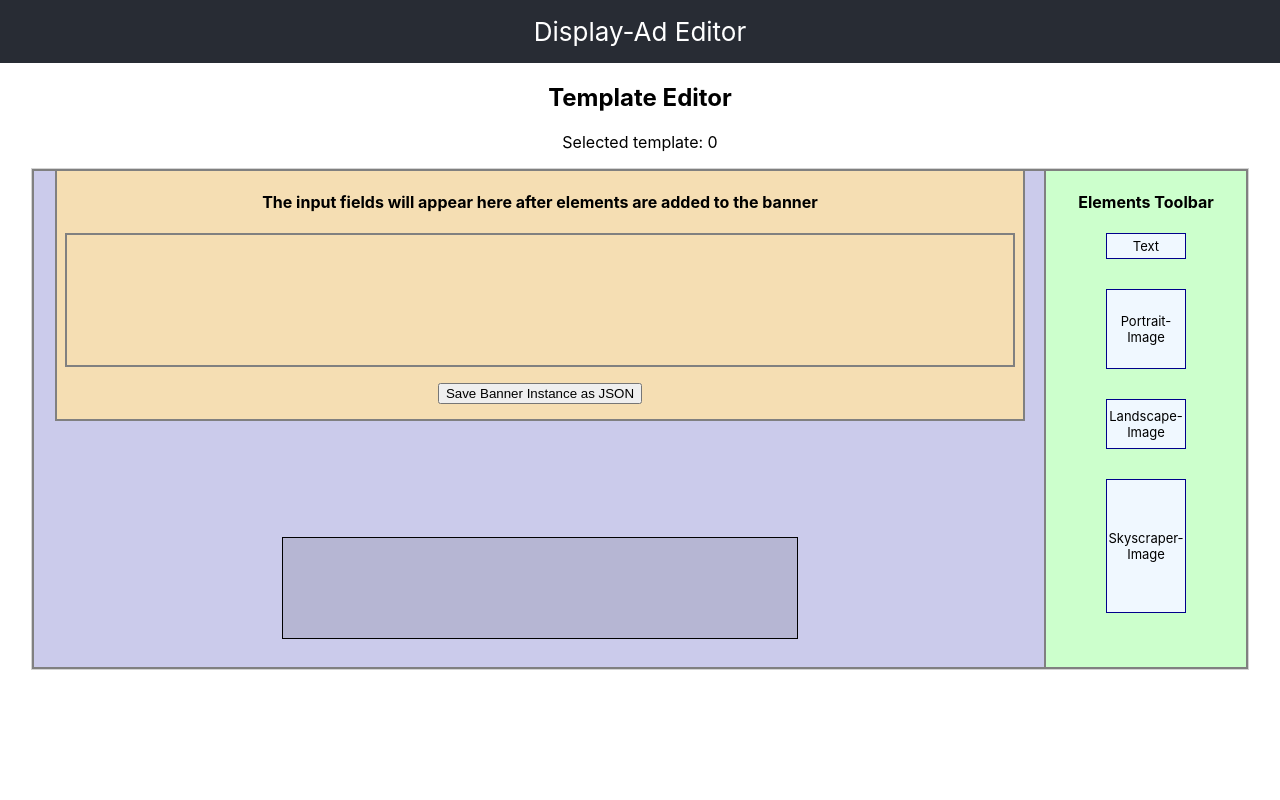
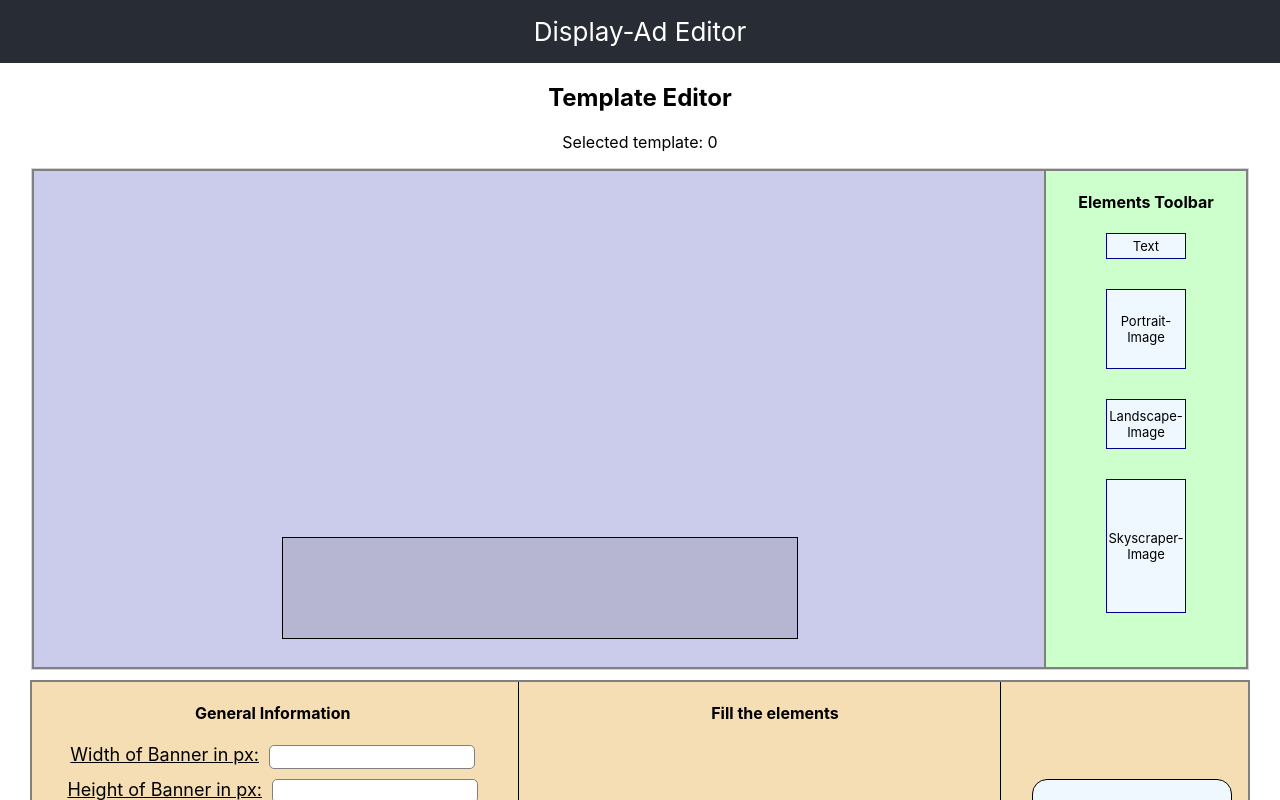
Before and after one commit to ferasalsabaa/awtp, a React (Create React App) app in the folder da-editor/: page / in a window 1280 px wide. Both pictures are taken after a click on the button "Standard-Banner". Shown: the top 800 px of the page. Built offline with nearby package versions, Linux system fonts and the light colour scheme.

Commit message:
Update: Added General Info Inputs and JSON_template

```diff
--- a/da-editor/src/steps/BannerInputs.css
+++ b/da-editor/src/steps/BannerInputs.css
@@ -1,4 +1,31 @@
-.banner-inputs{
-    /* position: absolute;
-    width: 100%; */
+.input-fields{
+    width: 95%;
+    min-height: 200px;
+    position: relative;
+    background: wheat;
+    margin: auto;
+    display: flex;
+    flex-direction: column;
 }
+
+.banner-element-input{
+    margin-bottom: 10px;
+}
+
+.banner-element-input label{
+    font-size: large;
+    text-decoration: underline;
+}
+
+.banner-element-input input,
+.banner-element-input select{
+    width: 200px;
+    height: 20px;
+    margin-left: 10px;
+    border: 1px solid gray;
+    border-radius: 5px;
+}
+
+.label-input{
+    margin-bottom: 10px;
+}
--- a/da-editor/src/steps/BannerInputs.js
+++ b/da-editor/src/steps/BannerInputs.js
@@ -2,46 +2,37 @@ import React from 'react';
 import './BannerInputs.css';
 import { ToolTypes } from './ToolTypes';
 
-export const BannerInputs = () => {
-    const [banner_inputs, setInputs] = React.useState([]);
-
-    const addInputField = (type) => {
-        const newInput = {
-            type
-        }
-        setInputs((prevElements) => [...prevElements, newInput])
-    };
-
+export const BannerInputs = ({elements}) => {
     return (
-        <div>
-            <h4>The input fields will appear here after elements are added to the banner</h4>
-            <div className='banner-inputs'>{banner_inputs.map((input_field, index) => {
-                if (input_field.type === ToolTypes.Text) {
-                    return <div key={index} className="banner-text-element-input">
-                        <label for="text_input">Den Text, der in Text {index} stehen soll, eingeben:</label>
+        <>
+            <h4>Fill the elements</h4>
+            <div className='input-fields'>{elements.map((element, index) => {
+                if (element.type === ToolTypes.Text) {
+                    return <div key={index} className="banner-element-input">
+                        <label hmtlFor="text_input">Text {index}:</label>
                         <input type="text" id="text_input"/>
                     </div>
                 }
-                else if (input_field.type === ToolTypes.Portrait){
-                    return <div key={index} className="banner-text-element-input">
-                        <label for="portrait_input">URL für Portrait {index} eingeben:</label>
+                else if (element.type === ToolTypes.Portrait){
+                    return <div key={index} className="banner-element-input">
+                        <label hmtlFor="portrait_input">Portrait {index} URL:</label>
                         <input type="text" id="portrait_input"/>
                     </div>
                 }
-                else if (input_field.type === ToolTypes.Landscape){
-                    return <div key={index} className="banner-text-element-input">
-                        <label for="landscape_input">URL für Landscape {index} eingeben:</label>
+                else if (element.type === ToolTypes.Landscape){
+                    return <div key={index} className="banner-element-input">
+                        <label htmlFor="landscape_input">Landscape {index} URL:</label>
                         <input type="text" id="landscape_input"/>
                     </div>
                 }
-                else if (input_field.type === ToolTypes.Skyscraper){
-                    return <div key={index} className="banner-text-element-input">
-                        <label for="skyscraper_input">URL für Skyscraper {index} eingeben:</label>
+                else if (element.type === ToolTypes.Skyscraper){
+                    return <div key={index} className="banner-element-input">
+                        <label hmtlFor="skyscraper_input">Skyscraper {index} URL:</label>
                         <input type="text" id="skyscraper_input"/>
                     </div>
                 }
                 return null;
             })}</div>
-        </div>
+        </>
     );
 }
--- a/da-editor/src/steps/BannerTemplate.css
+++ b/da-editor/src/steps/BannerTemplate.css
@@ -34,25 +34,6 @@
     overflow-y: hidden;
 }
 
-.input-fields{
-    width: 95%;
-    min-height: 200px;
-    position: relative;
-    background: wheat;
-    border: 2px solid gray;
-    margin: auto;
-}
-
-.banner-inputs{
-    width: 95%;
-    min-height: 100px;
-    position: relative;
-    background: wheat;
-    border: 2px solid gray;
-    margin: 0 auto;
-    padding: 15px;
-}
-
 .banner-element{
     position: absolute;
     margin-right: 20px;
@@ -73,10 +54,6 @@
     outline: none;
     top: 0;
     right: 0;
-}
-
-.submit-banner-button {
-    margin: 15px;
 }
 
 .is-over {
--- a/da-editor/src/steps/BannerTemplate.js
+++ b/da-editor/src/steps/BannerTemplate.js
@@ -4,8 +4,11 @@ import { BannerInputs } from './BannerInputs';
 import { useDrop, useDragDropManager } from 'react-dnd'
 import { ToolTypes } from './ToolTypes';
 import { mergeRefs } from "react-merge-refs";
+import { element } from 'prop-types';
 
-export const BannerTemplate = ({ template }) => {
+export const BannerTemplate = ({ template, elements, setElements }) => {
+    console.log(elements)
+    console.log(JSON.stringify(elements))
     const dragDropManager = useDragDropManager();
     const monitor = dragDropManager.getMonitor();
     // const monitor_L_Banner_Left = dragDropManager.getMonitor();
@@ -13,16 +16,6 @@ export const BannerTemplate = ({ template }) => {
     const dropZone = React.useRef();
     // const dropZone_L_Banner_Left = React.useRef();
     // const dropZone_L_Banner_Bottom = React.useRef();
-    const [elements, setElements] = React.useState([]);
-    const [banner_inputs, setInputs] = React.useState([]);
-
-    const addInputField = (type, coordinates) => {
-        const newInput = {
-            type,
-            x : coordinates.x
-        }
-        setInputs((prevElements) => [...prevElements, newInput])
-    };
 
     const addElement = (type, coordinates) => {
         const newElement = {
@@ -34,11 +27,8 @@ export const BannerTemplate = ({ template }) => {
     };
 
     const removeElement = (x) => {
-        console.log(elements)
         const newElements = elements.filter((element) => element.x !== x);
         setElements(newElements)
-        const newInputs = banner_inputs.filter((element) => element.x !== x)
-        setInputs(newInputs)
     }
 
     // Needed to get cursor coords
@@ -47,15 +37,14 @@ export const BannerTemplate = ({ template }) => {
     // React.useEffect(() => monitor_L_Banner_Bottom.subscribeToOffsetChange(() => {}), [monitor_L_Banner_Bottom]);
 
 	const [{ isOver }, drop] = useDrop(
-		() => ({
-			accept: [ToolTypes.Text,ToolTypes.Portrait, ToolTypes.Landscape, ToolTypes.Skyscraper],
-			drop: function (item) {
+        () => ({
+            accept: [ToolTypes.Text,ToolTypes.Portrait, ToolTypes.Landscape, ToolTypes.Skyscraper],
+			drop: function (item, monitor) {
                 const cursorOffset = monitor.getClientOffset()
                 const containerRect = dropZone.current?.getBoundingClientRect()
                 const containerOffset = { x: containerRect.left, y: containerRect.top }
                 const position = { x: cursorOffset.x - containerOffset.x, y: cursorOffset.y - containerOffset.y }
                 addElement(item.type, position)
-                addInputField(item.type, position)
              },
 			collect: (monitor) => ({
 				isOver: !!monitor.isOver(),
@@ -149,7 +138,7 @@ export const BannerTemplate = ({ template }) => {
                     }
                     return null;
                 })}</div>
-                <div className='input-fields'>
+                {/* <div className='input-fields'>
                     <h4>The input fields will appear here after elements are added to the banner</h4>
                     <div className='banner-inputs'>{banner_inputs.map((input_field, index) => {
                         if (input_field.type === ToolTypes.Text) {
@@ -178,10 +167,7 @@ export const BannerTemplate = ({ template }) => {
                         }
                         return null;
                     })}</div>
-                    <div className='submit-banner-button'>
-                        <button className='sumbit-banner'>Save Banner Instance as JSON</button>
-                    </div>
-                </div>
+                </div> */}
             </>
         );
     }
--- /dev/null
+++ b/da-editor/src/steps/GeneralInputs.css
@@ -0,0 +1,17 @@
+.general-info-inputs label{
+    font-size: large;
+    text-decoration: underline;
+}
+
+.general-info-inputs input,
+.general-info-inputs select{
+    width: 200px;
+    height: 20px;
+    margin-left: 10px;
+    border: 1px solid gray;
+    border-radius: 5px;
+}
+
+.label-input{
+    margin-bottom: 10px;
+}
--- /dev/null
+++ b/da-editor/src/steps/GeneralInputs.js
@@ -0,0 +1,69 @@
+import React from 'react';
+import './GeneralInputs.css';
+import { ToolTypes } from './ToolTypes';
+
+export const GeneralInputs = ({}) => {
+    const [selects, setSelects] = React.useState();
+
+    const renderBackgroundInput = (selects) => {
+        if (selects === "Color") {
+            return <div className='label-input'>
+                <label htmlFor="input-bg-color">Color (Hex Code):</label>
+                <input type="text" id="input-bg-color"/>
+                </div>
+        }
+        else if (selects === "Image") {
+            return <div className='label-input'>
+                <label htmlFor="input-bg-image">Image URL:</label>
+                <input type="text" id="input-bg-image"/>
+                </div>
+        }
+    }
+
+    return (
+        <div>
+            <h4>General Information</h4>
+            <div className='general-info-inputs'>
+                <div className='label-input'>
+                    <label htmlFor="input-banner-width">Width of Banner in px:</label>
+                    <input type="text" id="input-banner-width"/>
+                </div>
+                <div className='label-input'>
+                    <label htmlFor="input-bg-color">Height of Banner in px:</label>
+                    <input type="text" id="input-banner-height"/>
+                </div>
+                <div className='label-input'>
+                <label htmlFor="input-alignment">Alignment:</label>
+                    <select id='input-alignment'>
+                        <option>Centered</option>
+                        <option>Left-aligned</option>
+                        <option>Right-aligned</option>
+                    </select>
+                </div>
+                <div className='label-input'>
+                    <label htmlFor="input-select-bg">Type of Background:</label>
+                    <select id='input-select-bg' value={selects} onChange={e => setSelects(e.target.value)}>
+                        <option></option>
+                        <option>Color</option>
+                        <option>Image</option>
+                    </select>
+                </div>
+                {renderBackgroundInput(selects)}
+                <div className='label-input'>
+                    <label htmlFor="input-interactivity">Interactivity:</label>
+                    <select type="text" id="input-interactivity">
+                        <option></option>
+                        <option>Link to Webpage</option>
+                        <option>Email Subscribe</option>
+                        <option>Quiz</option>
+                        <option>Survey</option>
+                    </select>
+                </div>
+                <div className='label-input'>
+                    <label htmlFor="input-duration">Duration in ms:</label>
+                    <input type="text" id="input-duration"/>
+                </div>
+            </div>
+        </div>
+    );
+}
--- a/da-editor/src/steps/TemplateEditor.css
+++ b/da-editor/src/steps/TemplateEditor.css
@@ -3,7 +3,7 @@
     width: 95%;
     margin: 0 auto;
     position: relative;
-    /* overflow: hidden; */
+    overflow: hidden;
     border: 1px solid lightgray;
     margin-top: 1rem;
 }
@@ -36,6 +36,60 @@
     right: 200px;
 }
 
+.banner-inputs{
+    width: 95%;
+    min-height: 100px;
+    position: relative;
+    background: wheat;
+    border: 2px solid gray;
+    margin: 10px auto;
+    display: flex;
+    flex-direction: row;
+    justify-content: space-around;
+    /* padding: 15px; */
+}
+
+.general-info{
+    display: flex;
+    flex-direction: column;
+    width: 450px;
+    padding-right: 20px;
+    border-right: 1px solid black;
+}
+
+
+.individual-info{
+    width: 450px;
+    border-right: 1px solid black;
+}
+
+
+.submit-banner {
+    display: flex;
+    justify-content: center;
+    align-items: center;
+}
+
+.sumbit-banner-button{
+    width: 200px;
+    height: 70px;
+    background-color: aliceblue;
+    border: 1px solid black;
+    border-radius: 15px;
+    box-shadow: 0 9px #999;
+}
+
+.sumbit-banner-button:hover{
+    background-color: rgb(204, 230, 252);
+    cursor: pointer;
+}
+
+.sumbit-banner-button:active{
+    background-color: rgb(151, 204, 250);
+    box-shadow: 0 5px #666;
+    transform: translateY(4px);
+}
+
 .is-dragged {
     opacity: 0.5;
 }
--- a/da-editor/src/steps/TemplateEditor.js
+++ b/da-editor/src/steps/TemplateEditor.js
@@ -3,10 +3,12 @@ import './TemplateEditor.css';
 import { BannerTemplate } from './BannerTemplate';
 import { ElementsToolbar } from './ElementsToolbar';
 import { BannerInputs } from './BannerInputs';
+import { GeneralInputs } from './GeneralInputs';
 import { DndProvider } from 'react-dnd';
 import { HTML5Backend } from 'react-dnd-html5-backend';
 
 export const TemplateEditor = ({ template }) => {
+    const [elements, setElements] = React.useState([]);
     return (
         <div>
             <h2>Template Editor</h2>
@@ -15,13 +17,24 @@ export const TemplateEditor = ({ template }) => {
                 <DndProvider backend={HTML5Backend}>
                 <div className='tv-background'></div>
                 <div className='banner-overlay'>
-                    <BannerTemplate template={template} />
+                    <BannerTemplate template={template} elements={elements} setElements={setElements}/>
                 </div>
                 <div className='elements-toolbar'>
                     <ElementsToolbar />
                 </div>
                 </DndProvider>
             </div>
+            <div className='banner-inputs'>
+                <div className='general-info'>
+                    <GeneralInputs/>
+                </div>
+                <div className='individual-info'>
+                    <BannerInputs elements={elements}/>
+                </div>
+                <div className='submit-banner'>
+                    <button className='sumbit-banner-button'>Save Banner Instance as JSON</button>
+                </div>
+            </div>
         </div>
     );
 }
```
Also changed, not shown: 1 other file (tests, documents, lock files or other folders).
